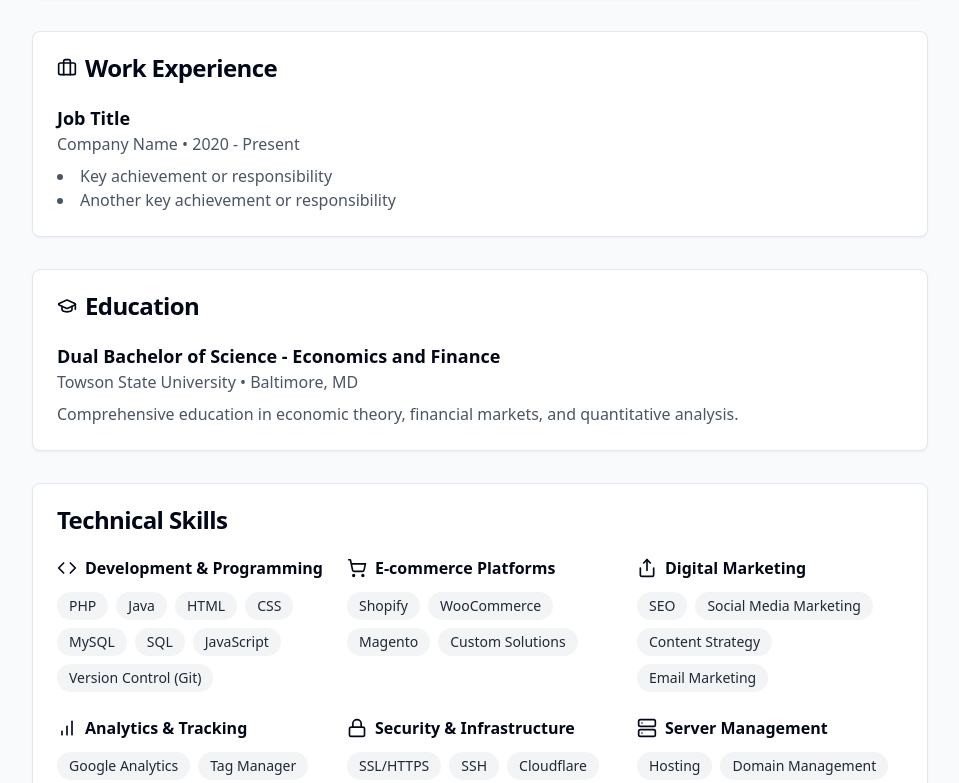
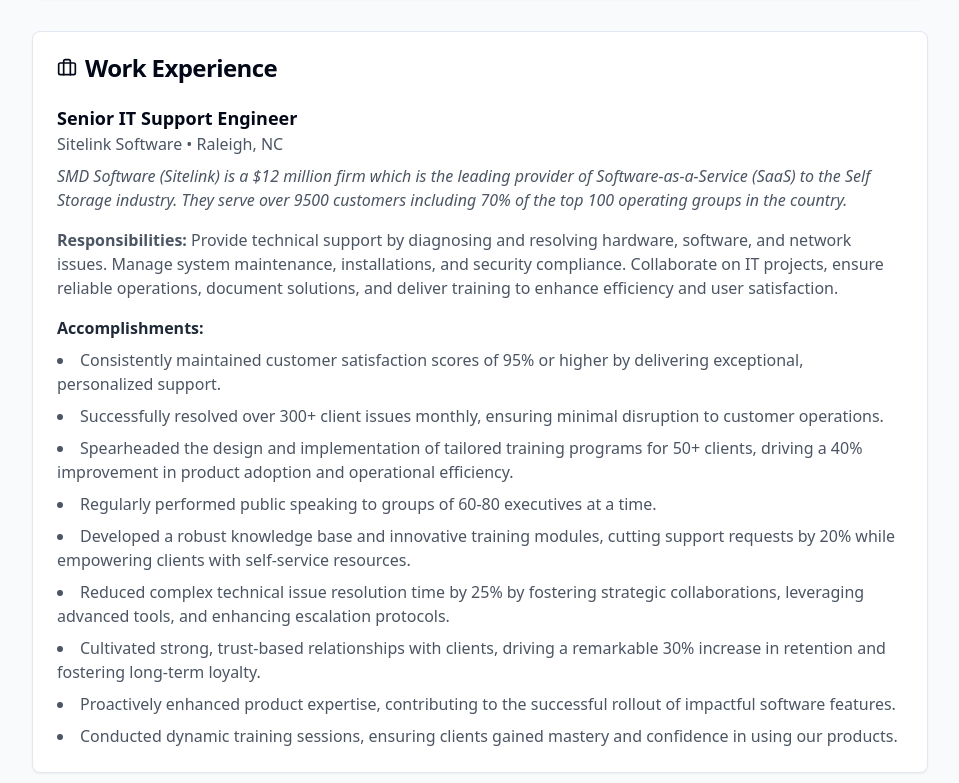
Before and after one commit to gregorydelacruz/gregorydelacruz.resume.github.io, a React (Vite) app: page / in a window 1280 px wide. Shown: the part 457-1240 px from the top of the page, without its empty margins (160-1119 px from the left). Built offline with nearby package versions, Linux system fonts and the light colour scheme.

Commit message:
Add work experience for Sitelink
Updated the Work Experience section to include a new entry for Sitelink Software, detailing the role of Senior IT Support Engineer, responsibilities, and accomplishments.
[skip gpt_engineer]

```diff
--- a/src/components/resume/ExperienceSection.tsx
+++ b/src/components/resume/ExperienceSection.tsx
@@ -11,12 +11,31 @@ const ExperienceSection = () => (
     </CardHeader>
     <CardContent className="space-y-6">
       <div>
-        <h3 className="text-lg font-semibold">Job Title</h3>
-        <p className="text-gray-600">Company Name • 2020 - Present</p>
-        <ul className="list-disc list-inside mt-2 text-gray-600">
-          <li>Key achievement or responsibility</li>
-          <li>Another key achievement or responsibility</li>
-        </ul>
+        <h3 className="text-lg font-semibold">Senior IT Support Engineer</h3>
+        <p className="text-gray-600">Sitelink Software • Raleigh, NC</p>
+        <p className="text-gray-600 mt-2 italic">
+          SMD Software (Sitelink) is a $12 million firm which is the leading provider of Software-as-a-Service (SaaS) to the Self Storage industry.
+          They serve over 9500 customers including 70% of the top 100 operating groups in the country.
+        </p>
+        <p className="text-gray-600 mt-4">
+          <span className="font-semibold">Responsibilities:</span> Provide technical support by diagnosing and resolving hardware, software, and network issues.
+          Manage system maintenance, installations, and security compliance. Collaborate on IT projects, ensure reliable operations,
+          document solutions, and deliver training to enhance efficiency and user satisfaction.
+        </p>
+        <div className="mt-4">
+          <p className="font-semibold text-gray-800">Accomplishments:</p>
+          <ul className="list-disc list-inside mt-2 text-gray-600 space-y-2">
+            <li>Consistently maintained customer satisfaction scores of 95% or higher by delivering exceptional, personalized support.</li>
+            <li>Successfully resolved over 300+ client issues monthly, ensuring minimal disruption to customer operations.</li>
+            <li>Spearheaded the design and implementation of tailored training programs for 50+ clients, driving a 40% improvement in product adoption and operational efficiency.</li>
+            <li>Regularly performed public speaking to groups of 60-80 executives at a time.</li>
+            <li>Developed a robust knowledge base and innovative training modules, cutting support requests by 20% while empowering clients with self-service resources.</li>
+            <li>Reduced complex technical issue resolution time by 25% by fostering strategic collaborations, leveraging advanced tools, and enhancing escalation protocols.</li>
+            <li>Cultivated strong, trust-based relationships with clients, driving a remarkable 30% increase in retention and fostering long-term loyalty.</li>
+            <li>Proactively enhanced product expertise, contributing to the successful rollout of impactful software features.</li>
+            <li>Conducted dynamic training sessions, ensuring clients gained mastery and confidence in using our products.</li>
+          </ul>
+        </div>
       </div>
     </CardContent>
   </Card>
```
